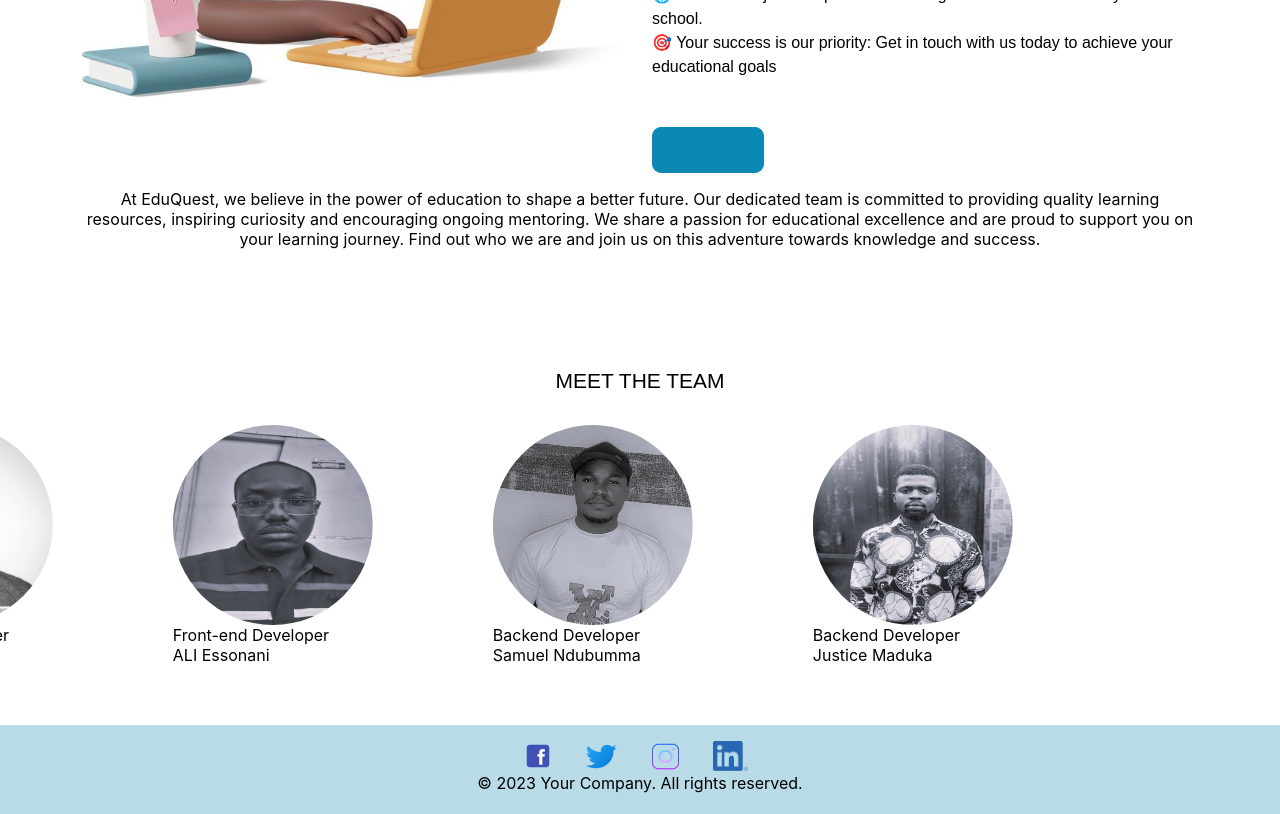
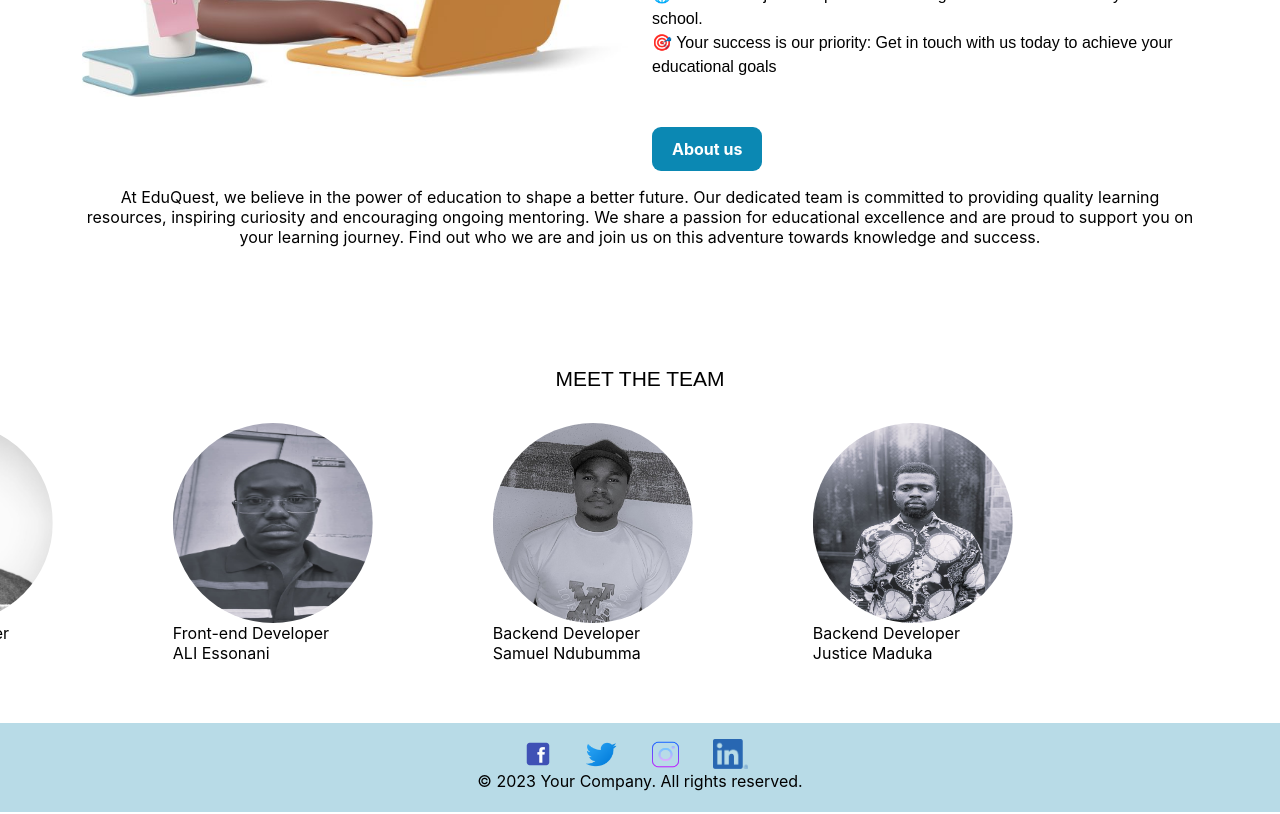
Before and after one commit to zinando/EduQuest, a React (Vite) app in the folder Frontend/: page / in a window 1280 px wide. Shown: the part 1400-2214 px from the top of the page. Built offline with nearby package versions, Linux system fonts and the light colour scheme.

Commit message:
Update Landing.jsx

```diff
--- a/Frontend/LandingPage/Landing.jsx
+++ b/Frontend/LandingPage/Landing.jsx
@@ -210,7 +210,7 @@ export default function Landing() {
               </ul>
 
              <p>
-                <a href="#" className="btn btn-primary">
+                <a href="#" className="btn">
                   About us
                 </a>
               </p>
```
